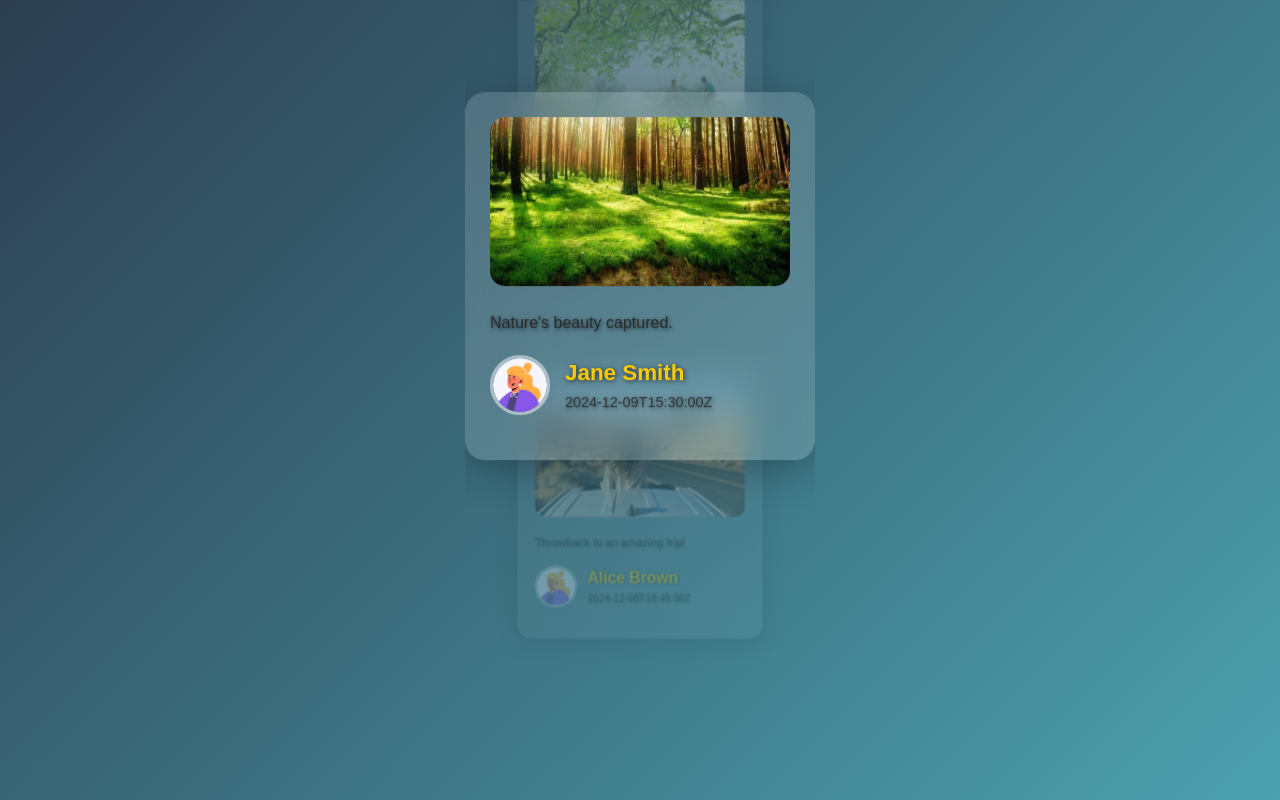
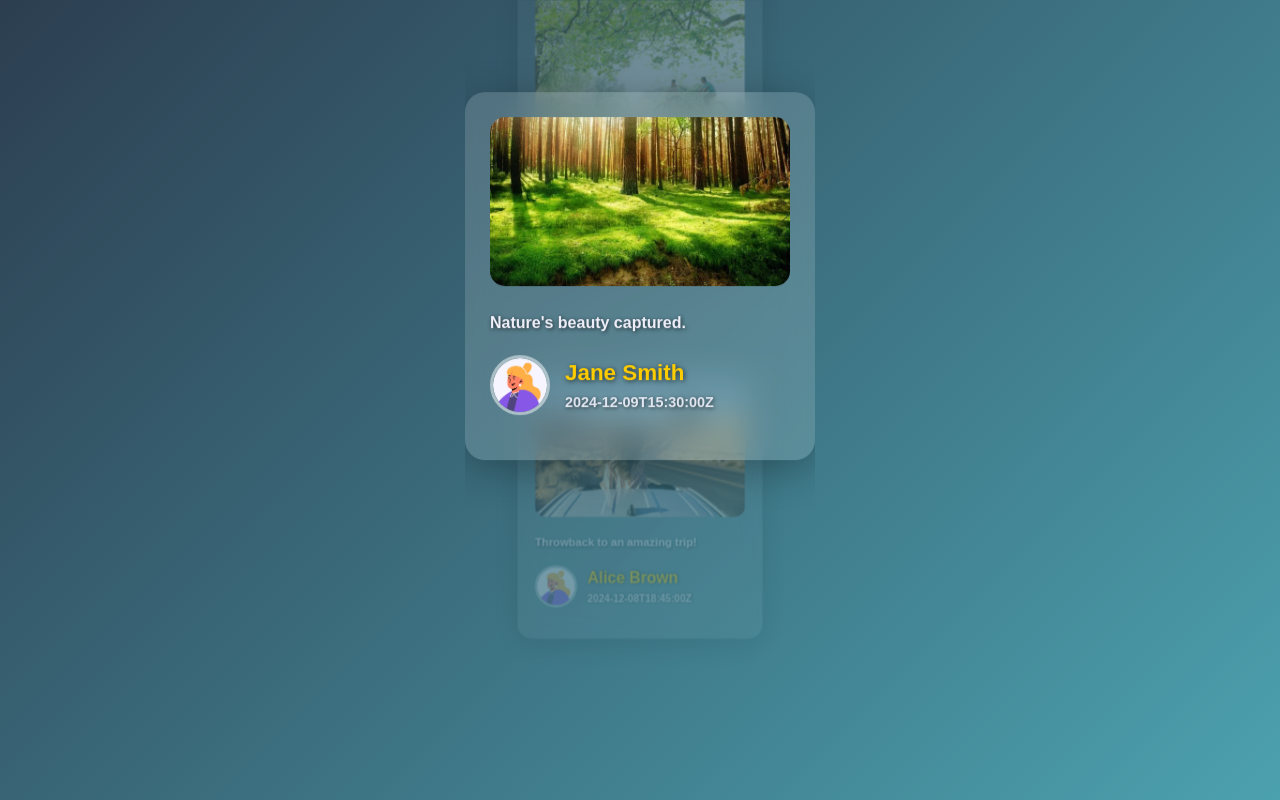
Before and after one commit to seejn/feed-scrolly, a website with bundled scripts: page index.html in a window 1280 px wide. Built offline with nearby package versions, Linux system fonts and the light colour scheme.

Commit message:
updated style

```diff
--- a/assets/css/style.css
+++ b/assets/css/style.css
@@ -7,7 +7,7 @@ body {
     -ms-overflow-style: none;
     scrollbar-width: none;
     height: 100vh;
-    background: linear-gradient(135deg, #6e8efb, #a777e3);
+    background: linear-gradient(135deg, #2c3e50, #4ca1af);
     font-family: Arial, sans-serif;
 }
 body::-webkit-scrollbar {
@@ -23,12 +23,6 @@ body::-webkit-scrollbar {
     overflow: hidden;
 }
 
-body {
-  font-family: 'Arial', sans-serif;
-  background: linear-gradient(135deg, #2c3e50, #4ca1af); /* Darker gradient background */
-  min-height: 100vh;
-}
-
 .glass-card {
   position: absolute;
   background: rgba(255, 255, 255, 0.15); /* Slightly higher opacity for better contrast */
@@ -38,7 +32,7 @@ body {
   width: 100%;
   max-width: 400px; /* Card width limit */
   overflow: hidden;
-  color: #272727; /* Light text color for better visibility */
+  color: #f7f5ff; /* Light text color for better visibility */
   text-align: left;
   padding: 25px;
   user-select: none;
@@ -74,6 +68,7 @@ body {
   margin: 0;
   text-shadow: 1px 1px 4px rgba(0, 0, 0, 0.7); /* Subtle shadow for better readability */
   padding: 4px 0;
+  font-weight: bolder;
 }
 
 .feed-image img {
@@ -89,6 +84,7 @@ body {
   opacity: 0.95;
   margin: 20px 0;
   text-shadow: 1px 1px 4px rgba(0, 0, 0, 0.7); /* Add shadow for clearer visibility */
+  font-weight: bolder;
 }
 
 [data-feed="feed1"] {
```
